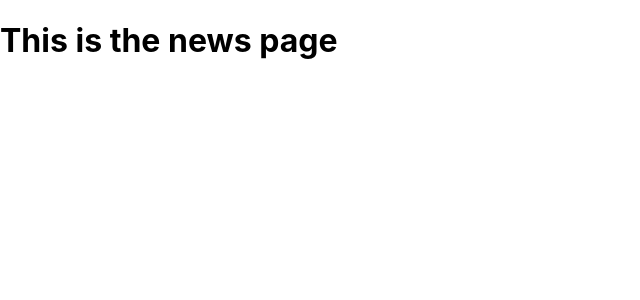
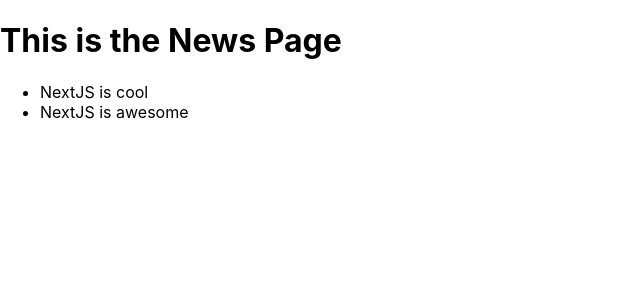
Before and after one commit to Dhannyphantom/maxx-nextjs, a Next.js app: page /news in a window 1280 px wide. Shown: the top 300 px of the page, without its empty margins (0-640 px from the left). Built offline with nearby package versions, Linux system fonts and the light colour scheme.

Commit message:
Using Link to navigate through pre-rendered pages

```diff
--- a/pages/news/index.js
+++ b/pages/news/index.js
@@ -1,3 +1,17 @@
+import Link from "next/link";
+
 export default function NewsPage() {
-  return <h1>This is the news page</h1>;
+  return (
+    <>
+      <h1>This is the News Page</h1>
+      <ul>
+        <li>
+          <Link href="/news/Nextjs-is-cool">NextJS is cool</Link>
+        </li>
+        <li>
+          <Link href="/news/Nextjs-is-awesome">NextJS is awesome</Link>
+        </li>
+      </ul>
+    </>
+  );
 }
```
